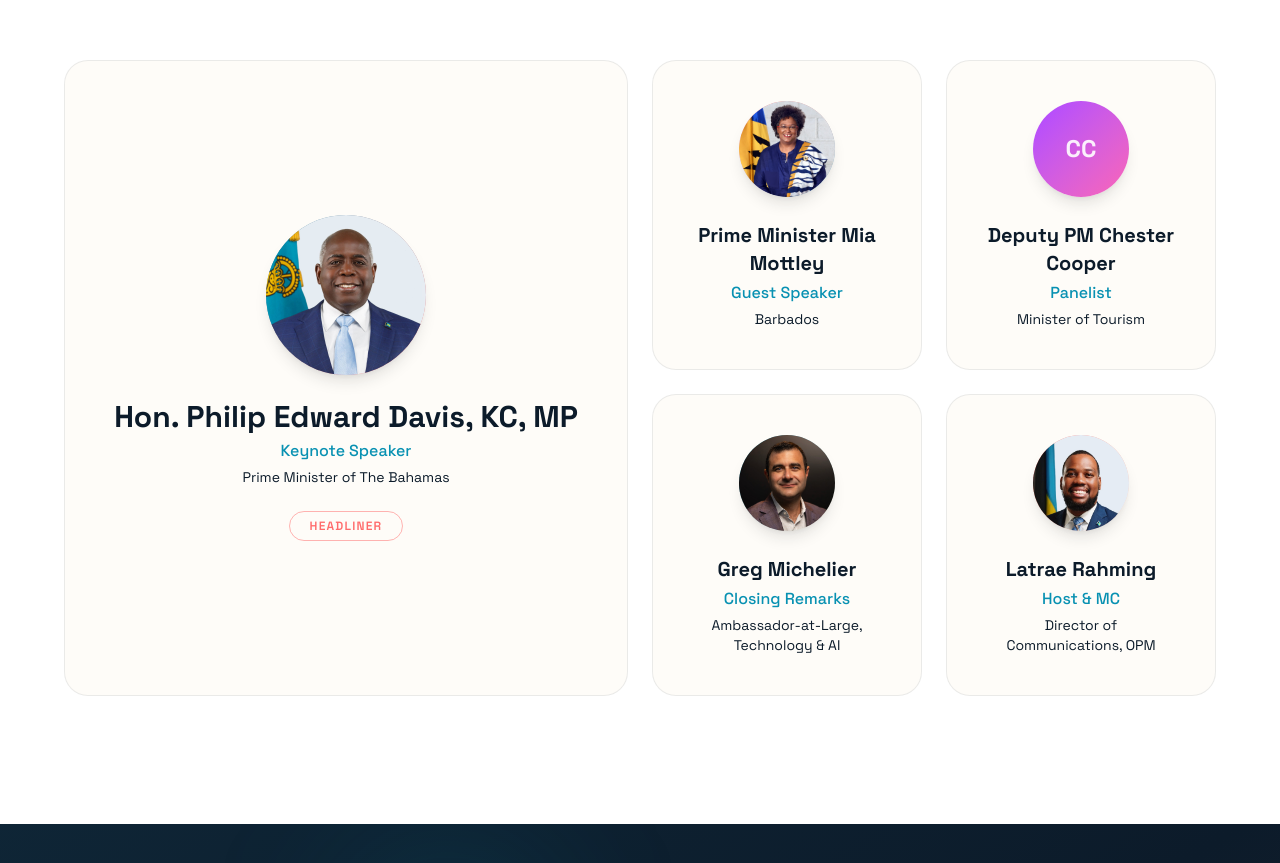
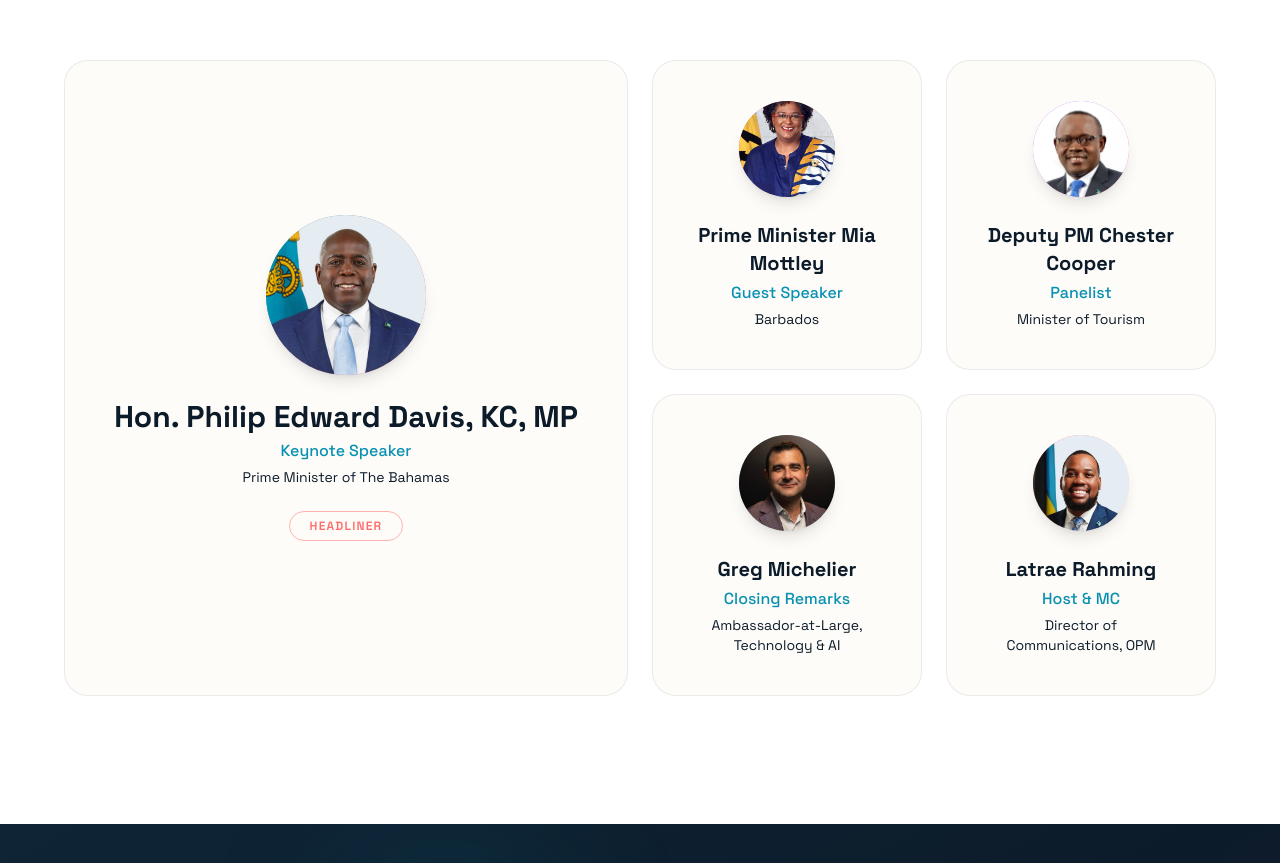
Before and after one commit to gmr0780/Bahamas-Creator-Economy, a Next.js app: page / in a window 1280 px wide. Shown: the part 5021-5884 px from the top of the page. Built offline with nearby package versions, Linux system fonts and the light colour scheme; no server answers; the database is empty.

Commit message:
Add Chester Cooper photo, zoom in on Mia Mottley

```diff
--- a/src/app/event/page.tsx
+++ b/src/app/event/page.tsx
@@ -31,6 +31,7 @@ const speakers = [
     name: "Prime Minister Mia Mottley",
     initials: "MM",
     image: "/speakers/mia-mottley.webp",
+    imageZoom: true,
     role: "Guest Speaker",
     description: "Barbados: What Does This Step Mean for the Region?",
     gradient: "from-coral to-orange-300",
@@ -39,6 +40,7 @@ const speakers = [
   {
     name: "Deputy PM Chester Cooper",
     initials: "CC",
+    image: "/speakers/chester-cooper.webp",
     role: "Panelist",
     description: "Minister of Tourism: Building Domestic Brand Power",
     gradient: "from-purple-500 to-pink-400",
@@ -216,7 +218,7 @@ export default function EventPage() {
                   <img
                     src={speaker.image}
                     alt={speaker.name}
-                    className="h-full w-full object-cover object-top"
+                    className={`h-full w-full object-cover object-top ${speaker.imageZoom ? "scale-150" : ""}`}
                   />
                 ) : (
                   <span className="text-2xl font-extrabold text-white/90">
--- a/src/app/page.tsx
+++ b/src/app/page.tsx
@@ -120,6 +120,7 @@ const speakers = [
     name: "Prime Minister Mia Mottley",
     initials: "MM",
     image: "/speakers/mia-mottley.webp",
+    imageZoom: true,
     role: "Guest Speaker",
     tagline: "Barbados",
     featured: false,
@@ -127,6 +128,7 @@ const speakers = [
   {
     name: "Deputy PM Chester Cooper",
     initials: "CC",
+    image: "/speakers/chester-cooper.webp",
     role: "Panelist",
     tagline: "Minister of Tourism",
     featured: false,
@@ -410,7 +412,7 @@ export default function Home() {
                         <img
                           src={s.image}
                           alt={s.name}
-                          className="h-full w-full object-cover object-top"
+                          className={`h-full w-full object-cover object-top ${s.imageZoom ? "scale-150" : ""}`}
                         />
                       ) : (
                         <span
```
Also changed, not shown: public/speakers/chester-cooper.webp (added).
